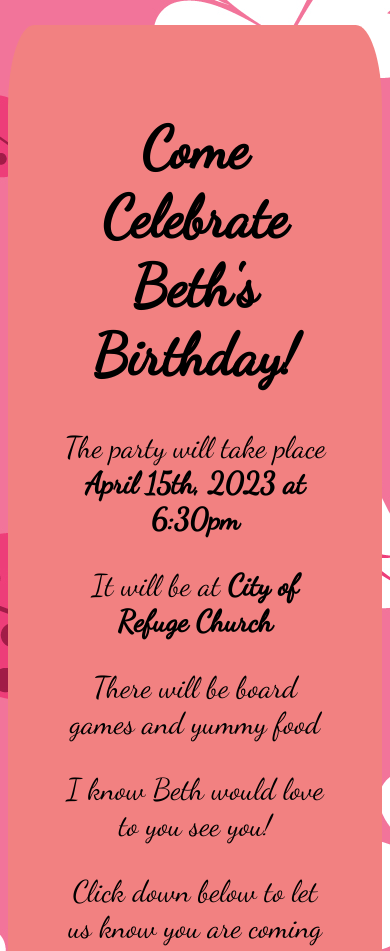
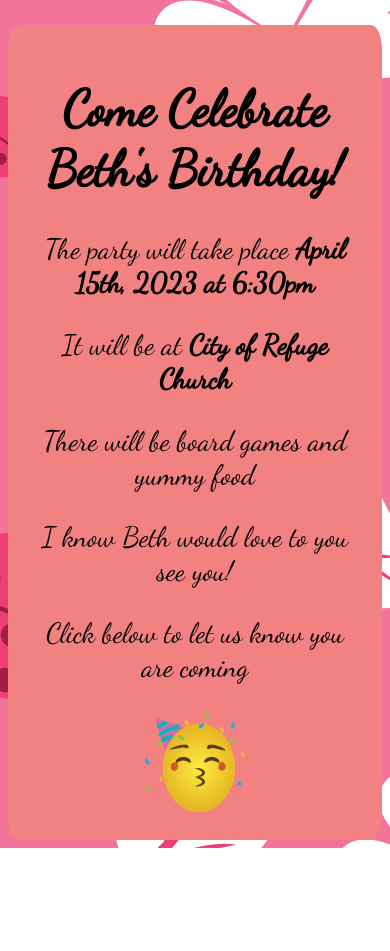
Before and after one commit to MatthewShurtz/bcity-fuif, a website: page index.html in a window 390 px wide. Shown: the top 951 px of the page. After the commit the page ends 848 px from the top, so only its background shows below. Drawn offline with Linux system fonts and the light colour scheme.

Commit message:
mobile version test

```diff
--- a/index.html
+++ b/index.html
@@ -17,7 +17,7 @@
             <p>It will be at <span>City of Refuge Church</span></p>
             <p>There will be board games and yummy food</p>
             <p>I know Beth would love to you see you!</p>
-            <p>Click down below to let us know you are coming</p>
+            <p>Click below to let us know you are coming</p>
             <a href="https://docs.google.com/forms/d/e/1FAIpQLSecQKcat8LZzLy2YQabFTfXo5hpjo8vaHaVz1xnMk3bWUPqnw/viewform?usp=pp_url" ><img src="img/partyface.png" alt=""></a>
         </div>
     </div>
--- a/styles.css
+++ b/styles.css
@@ -19,7 +19,7 @@ body {
 
 .card {
     text-align: center;
-    padding: 50px 50px 50px 50px;
+    padding: 50px;
 }
 
 h1 {
@@ -95,3 +95,38 @@ img:hover {
         transform: translate(1px, -2px) rotate(-1deg);
     }
 }
+
+
+@media (max-width: 550px) {
+    .card-container {
+        border-radius: 3%;
+    }
+
+    .card {
+        padding: 20px;
+    }
+
+    h1 {
+        font-size: 50px;
+    }
+
+    p {
+        font-size: 28px;
+    }
+
+    span {
+        font-weight: 900;
+    }
+
+    a {
+        color: black;
+        text-decoration: none;
+        font-size: 30px;
+        transition: 500ms;
+    }
+
+    img {
+        width: 100px;
+        height: 100px;
+    }
+}
```
